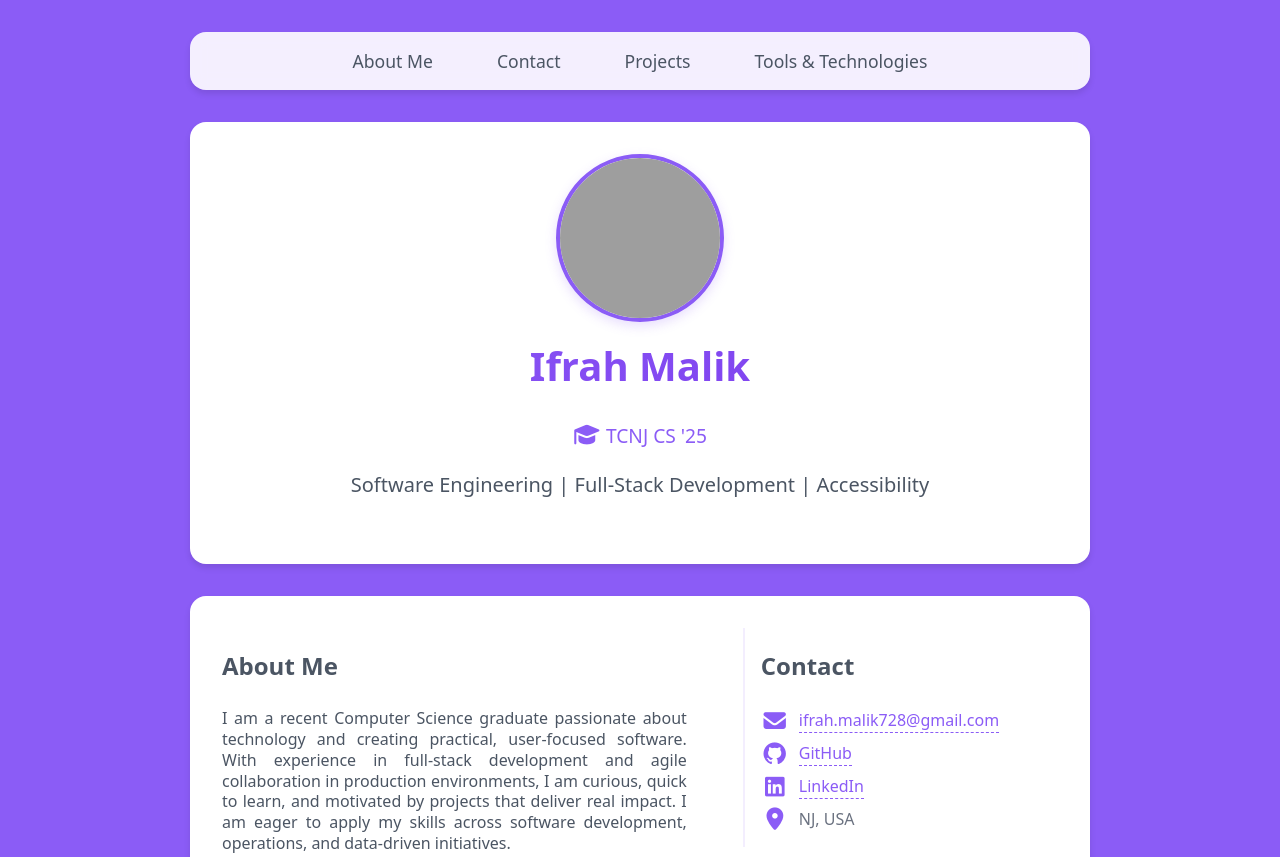
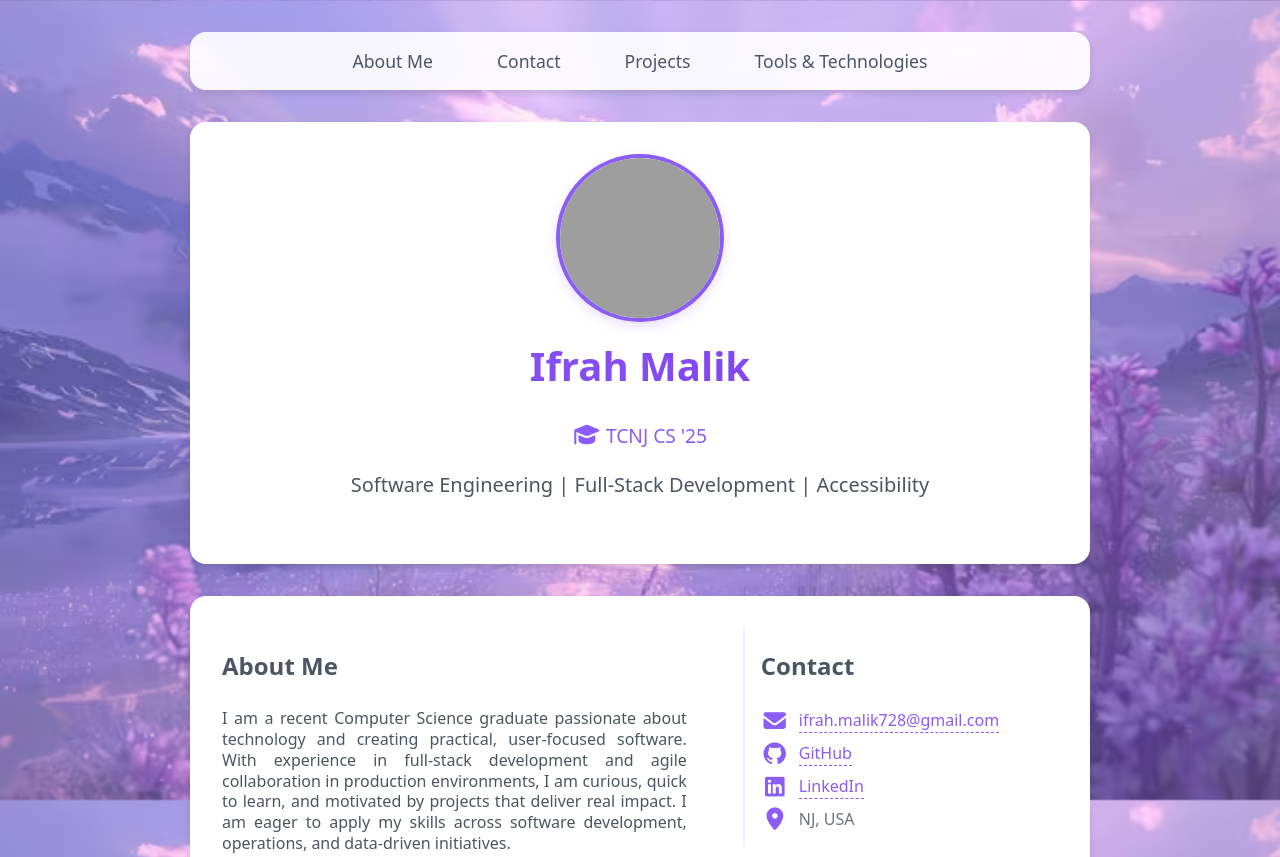
Before and after one commit to ifrahMalik/ifrahMalik.github.io, a React (Vite) app: page / in a window 1280 px wide. Shown: the top 857 px of the page. Built offline with nearby package versions, Linux system fonts and the light colour scheme; grey boxes are pictures that could not be loaded.

Commit message:
backgroung image added!!

```diff
--- a/src/App.css
+++ b/src/App.css
@@ -7,6 +7,15 @@
   background-attachment: fixed;
   min-height: 100vh;
   scroll-behavior: smooth;
+}
+.app-background {
+  min-height: 100vh;
+  background-color: #8b5cf6;
+  background-image: url("./assets/bgwebpic.avif");
+  background-size: cover;
+  background-position: center;
+  background-repeat: no-repeat;
+  background-attachment: fixed;
 }
 
 .nav-bar {
--- a/src/App.jsx
+++ b/src/App.jsx
@@ -1,5 +1,6 @@
 import './App.css';
 import profilePic from './assets/_DSC1919.jpeg';
+import bgImage from './assets/bgwebpic.avif';
 import React from 'react';
 // Add Font Awesome CSS
 import '@fortawesome/fontawesome-free/css/all.min.css';
@@ -47,8 +48,9 @@
   }, []);
 
   return (
-    <div className="container">
-      {/* Navigation */}
+    <div className="app-background">
+      <div className="container">
+        {/* Navigation */}
       <nav className="nav-bar">
         <ul className="nav-list">
           <li>
@@ -308,6 +310,7 @@
       </footer>
 
     </div>
+    </div>
 
   );
 }
```
